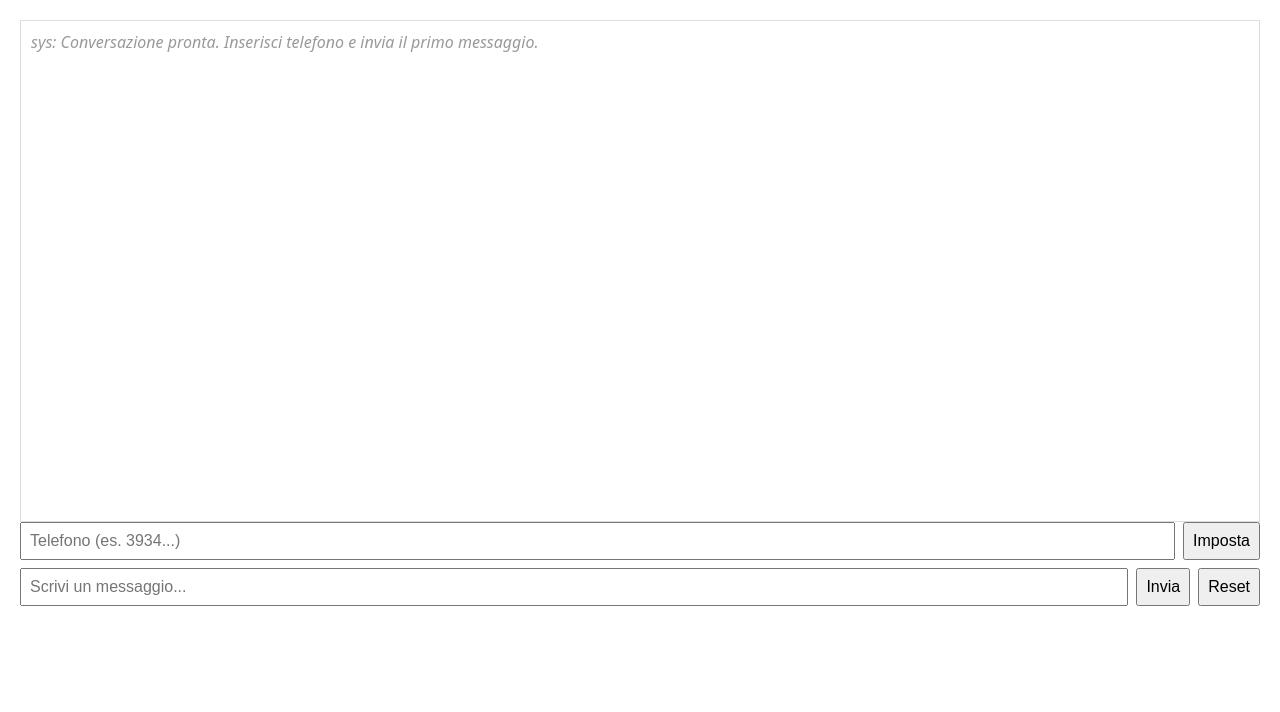
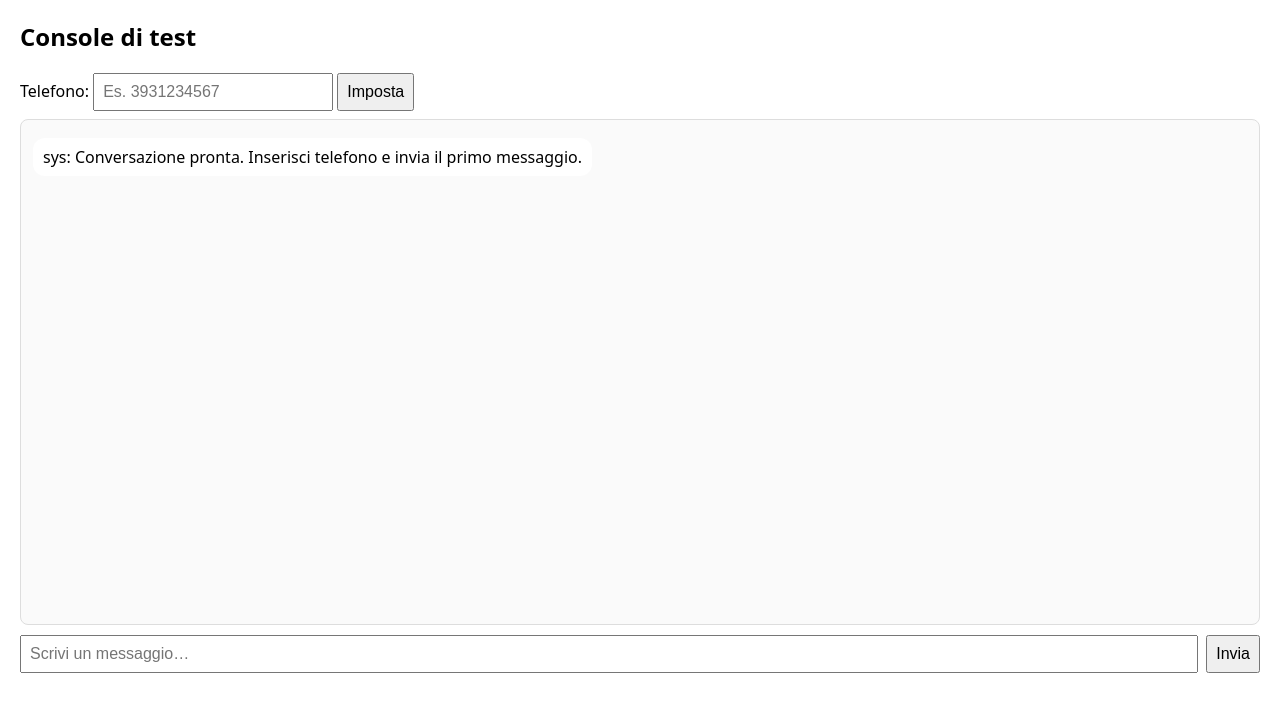
Before and after one commit to privilegepisatuscany-eng/WhatsApp-is-hotel-bot, a Flask app: template templates/test.html in a window 1280 px wide. Shown: the top 712 px of the page. Run offline with Flask 3, Linux system fonts and the light colour scheme; the template is opened without the code that fills it, so the values that code supplies are empty.

Commit message:
Update test.html

```diff
--- a/templates/test.html
+++ b/templates/test.html
@@ -5,105 +5,93 @@
   <meta name="viewport" content="width=device-width,initial-scale=1" />
   <title>Test Bot</title>
   <style>
-    body { font-family: system-ui, sans-serif; margin: 20px; }
-    .row { display: flex; gap: 8px; margin-bottom: 8px; }
-    #log { border: 1px solid #ddd; padding: 10px; height: 60vh; overflow-y: auto; white-space: pre-wrap; }
-    .msg-me { color: #0b6; }
-    .msg-bot { color: #06c; }
-    .sys { color: #999; font-style: italic; }
-    input, button { font-size: 16px; padding: 8px; }
-    input[type="text"] { flex: 1; }
+    body { font-family: system-ui, Arial, sans-serif; margin: 20px; }
+    #chat { border: 1px solid #ddd; border-radius: 8px; padding: 12px; height: 60vh; overflow-y: auto; background: #fafafa; }
+    .row { margin: 6px 0; }
+    .me { text-align: right; }
+    .me span { background: #d1f1ff; padding: 8px 10px; border-radius: 12px; display: inline-block; }
+    .bot span { background: #fff; padding: 8px 10px; border-radius: 12px; display: inline-block; }
+    #bar { display: flex; gap: 8px; margin-top: 10px; }
+    input,button { font-size: 16px; padding: 8px; }
+    #phone { width: 220px; }
+    #msg { flex: 1; }
   </style>
 </head>
 <body>
-  <div id="log"></div>
-
-  <div class="row">
-    <input id="phone" type="text" placeholder="Telefono (es. 3934...)" />
-    <button id="setPhone">Imposta</button>
+  <h2>Console di test</h2>
+  <div style="margin-bottom:8px;">
+    Telefono: <input id="phone" placeholder="Es. 3931234567" />
+    <button id="set">Imposta</button>
   </div>
 
-  <div class="row">
-    <input id="text" type="text" placeholder="Scrivi un messaggio..." />
+  <div id="chat"></div>
+
+  <div id="bar">
+    <input id="msg" placeholder="Scrivi un messaggio…" />
     <button id="send">Invia</button>
-    <button id="reset">Reset</button>
   </div>
 
   <script>
-    const log = document.getElementById('log');
+    const chat = document.getElementById('chat');
+    const input = document.getElementById('msg');
     const phoneInput = document.getElementById('phone');
-    const textInput = document.getElementById('text');
+    const btnSend = document.getElementById('send');
+    const btnSet = document.getElementById('set');
 
-    function addLine(html, cls="") {
-      const p = document.createElement('div');
-      p.className = cls;
-      p.innerHTML = html;
-      log.appendChild(p);
-      log.scrollTop = log.scrollHeight;
+    // ripristina/ricorda il numero
+    phoneInput.value = localStorage.getItem('test_phone') || '';
+
+    function addRow(who, text) {
+      const div = document.createElement('div');
+      div.className = 'row ' + who;
+      const span = document.createElement('span');
+      span.textContent = text;
+      div.appendChild(span);
+      chat.appendChild(div);
+      chat.scrollTop = chat.scrollHeight;
     }
 
-    function getPhone() {
-      return localStorage.getItem('test_phone') || "";
+    btnSet.onclick = () => {
+      const p = phoneInput.value.trim();
+      if (!p) { alert('Inserisci il telefono'); return; }
+      localStorage.setItem('test_phone', p);
+      addRow('bot', `Telefono impostato: ${p}. Scrivi un messaggio…`);
+    };
+
+    async function send() {
+      const phone = (phoneInput.value || '').trim();
+      const message = (input.value || '').trim();
+      if (!phone) { alert('Imposta il telefono'); return; }
+      if (!message) return;
+
+      addRow('me', message);
+      input.value = '';
+
+      try {
+        const res = await fetch('/test_api', {
+          method: 'POST',
+          headers: {'Content-Type': 'application/json'},
+          body: JSON.stringify({ phone, message })
+        });
+        const data = await res.json();
+        if (!res.ok || !data.ok) {
+          addRow('bot', `Errore: ${data.error || res.statusText}`);
+          return;
+        }
+        addRow('bot', data.reply);
+      } catch (e) {
+        addRow('bot', 'Errore di rete: ' + e.message);
+      }
     }
 
-    function setPhone(p) {
-      localStorage.setItem('test_phone', p);
-      addLine(`sys: Telefono impostato a ${p}`, 'sys');
+    btnSend.onclick = send;
+    input.addEventListener('keydown', e => { if (e.key === 'Enter') send(); });
+
+    // messaggio di benvenuto
+    if (!chat.dataset.init) {
+      chat.dataset.init = '1';
+      addRow('bot', 'sys: Conversazione pronta. Inserisci telefono e invia il primo messaggio.');
     }
-
-    // Init
-    (function() {
-      const p = getPhone();
-      if (p) phoneInput.value = p;
-      addLine('sys: Conversazione pronta. Inserisci telefono e invia il primo messaggio.', 'sys');
-    })();
-
-    document.getElementById('setPhone').onclick = () => {
-      const p = phoneInput.value.trim().replace(/^\+/, '');
-      if (!p) return;
-      setPhone(p);
-    };
-
-    document.getElementById('send').onclick = async () => {
-      const phone = getPhone();
-      const body = textInput.value.trim();
-      if (!phone || !body) {
-        addLine('sys: serve telefono e messaggio.', 'sys');
-        return;
-      }
-      addLine(`me: ${body}`, 'msg-me');
-
-      try {
-        const resp = await fetch('/test_api', {
-          method: 'POST',
-          headers: {'Content-Type': 'application/json'},
-          body: JSON.stringify({ phone, body })
-        });
-        if (!resp.ok) {
-          const txt = await resp.text();
-          addLine(`sys: errore ${resp.status} - ${txt}`, 'sys');
-          return;
-        }
-        const data = await resp.json();
-        addLine(`bot: ${data.reply}`, 'msg-bot');
-      } catch (e) {
-        addLine(`sys: errore di rete: ${e}`, 'sys');
-      } finally {
-        textInput.value = '';
-      }
-    };
-
-    document.getElementById('reset').onclick = async () => {
-      const phone = getPhone();
-      if (!phone) { addLine('sys: imposta prima il telefono.', 'sys'); return; }
-      try {
-        const r = await fetch(`/reset_session?phone=${encodeURIComponent(phone)}`, { method: 'POST' });
-        if (r.ok) addLine('sys: sessione resettata.', 'sys');
-        else addLine(`sys: reset fallito (${r.status})`, 'sys');
-      } catch (e) {
-        addLine(`sys: errore di rete: ${e}`, 'sys');
-      }
-    };
   </script>
 </body>
 </html>
```
